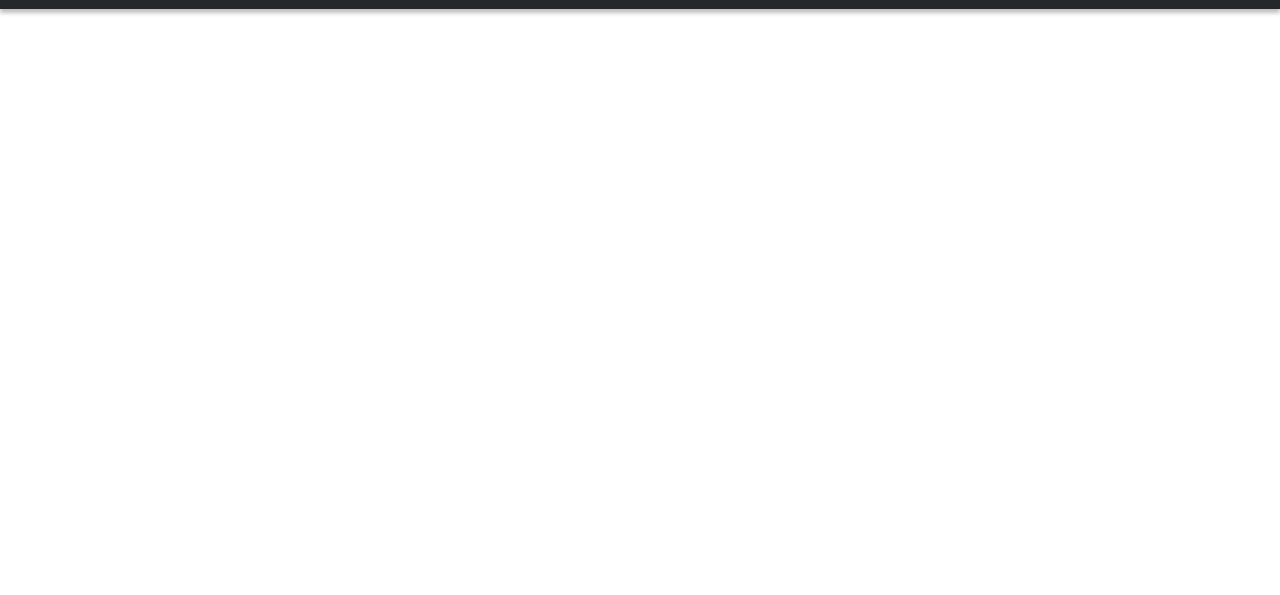
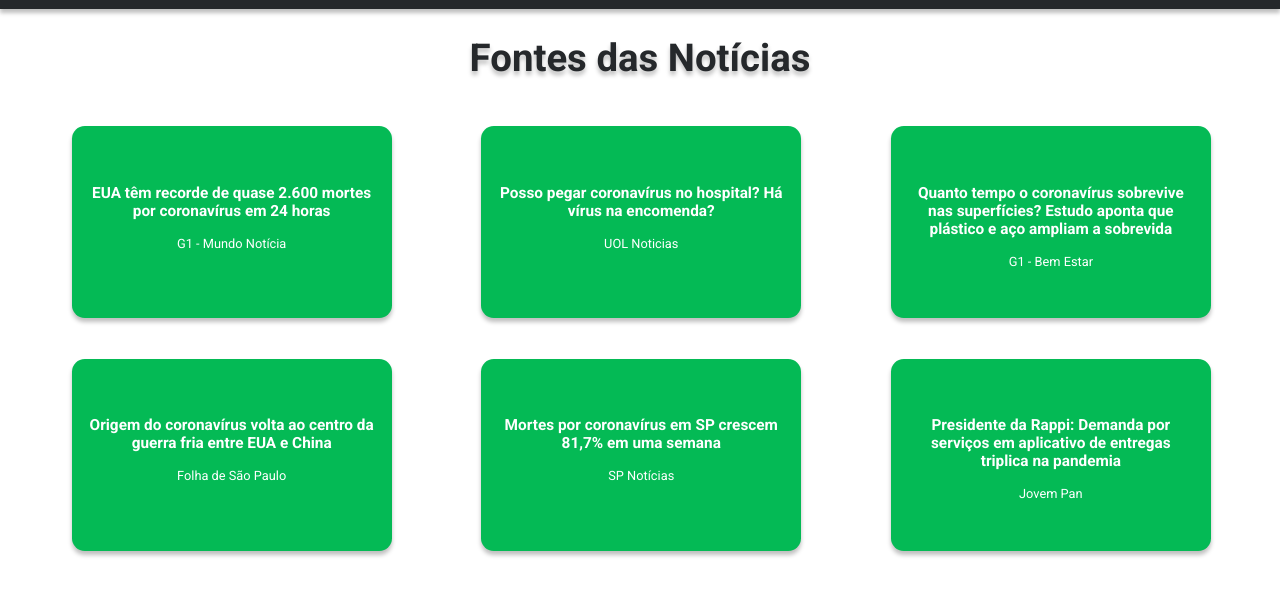
Before and after one commit to JonathasLopes/CoronaNews, a plain HTML site: page Frontend/more/more.html in a window 1280 px wide. Shown: the part 41-636 px from the top of the page. Drawn offline with Linux system fonts and the light colour scheme.

Commit message:
Second Commit

```diff
--- a/Frontend/more/more.html
+++ b/Frontend/more/more.html
@@ -18,7 +18,42 @@
         <a href="../more/more.html">Saiba Mais</a>
     </div>
     <div id="container">
-
+        <div>
+            <h1>Fontes das Notícias</h1>
+        </div>
+        <section class="fontes">
+            <a href="https://g1.globo.com/mundo/noticia/2020/04/15/eua-tem-recorde-de-quase-2600-mortes-por-coronavirus-em-24-horas.ghtml"
+                target="_blank">
+                <h1>EUA têm recorde de quase 2.600 mortes por coronavírus em 24 horas</h1>
+                <p>G1 - Mundo Notícia</p>
+            </a>
+            <a href="https://noticias.uol.com.br/saude/ultimas-noticias/redacao/2020/03/10/duvidas-novo-coronavirus-covid19.htm"
+                target="_blank">
+                <h1>Posso pegar coronavírus no hospital? Há vírus na encomenda?</h1>
+                <p>UOL Noticias</p>
+            </a>
+            <a href="https://g1.globo.com/bemestar/coronavirus/noticia/2020/03/19/quanto-tempo-o-coronavirus-sobrevive-nas-superficies-estudo-aponta-que-plastico-e-aco-ampliam-a-sobrevida.ghtml"
+                target="_blank">
+                <h1>Quanto tempo o coronavírus sobrevive nas superfícies? Estudo aponta que plástico e aço ampliam a
+                    sobrevida</h1>
+                <p>G1 - Bem Estar</p>
+            </a>
+            <a href="https://www1.folha.uol.com.br/mundo/2020/04/origem-do-coronavirus-volta-ao-centro-da-guerra-fria-entre-eua-e-china.shtml"
+                target="_blank">
+                <h1>Origem do coronavírus volta ao centro da guerra fria entre EUA e China</h1>
+                <p>Folha de São Paulo</p>
+            </a>
+            <a href="https://www.saopaulo.sp.gov.br/spnoticias/mortes-por-coronavirus-em-sp-crescem-817-em-uma-semana/"
+                target="_blank">
+                <h1>Mortes por coronavírus em SP crescem 81,7% em uma semana</h1>
+                <p>SP Notícias</p>
+            </a>
+            <a href="https://jovempan.com.br/programas/jornal-da-manha/demanda-servicos-entregas-triplica.html"
+                target="_blank">
+                <h1>Presidente da Rappi: Demanda por serviços em aplicativo de entregas triplica na pandemia</h1>
+                <p>Jovem Pan</p>
+            </a>
+        </section>
     </div>
 </body>
 
--- a/Frontend/more/style.css
+++ b/Frontend/more/style.css
@@ -4,7 +4,7 @@ body{
     font-family: 'Roboto', sans-serif;
 }
 #container{
-    display: flex;
+    display: block;
 }
 
 .header{
@@ -30,3 +30,45 @@ body{
     -webkit-transform: scale(1.1);
     transform: scale(1.1);
 }
+
+#container div h1{
+    text-align: center;
+    font-size: 3vmax;
+    text-shadow: 0px 4px 4px rgba(0, 0, 0, 0.25);
+    color: #25282B;
+}
+
+.fontes{
+    display: grid;
+    grid-template-columns: 0.5fr 0.5fr 0.5fr;
+    margin-left: 4%;
+}
+
+.fontes a{
+    background-color: #04BA55;
+    width: 25vw;
+    height: 15vmax;
+    margin: 5%;
+    border-radius: 1vmax;
+    text-align: center;
+    text-decoration: none;
+    color: white;
+    box-shadow: 0px 4px 4px rgba(0, 0, 0, 0.25);
+    transition: 500ms;
+}
+
+.fontes a:hover{
+    -moz-transform: scale(1.1);
+    -webkit-transform: scale(1.1);
+    transform: scale(1.1);
+}
+
+.fontes a h1{
+    margin: 18% 5% 5%;
+    font-size: 1.2vmax;
+}
+
+.fontes a p{
+    font-size: 1vmax;
+    margin-bottom: 18%;
+}
```
Also changed, not shown: Frontend/About/about.html (+3 -3 lines), Frontend/About/style.css (+7 -1 lines), Frontend/Contact/style.css (+9 -0 lines).
